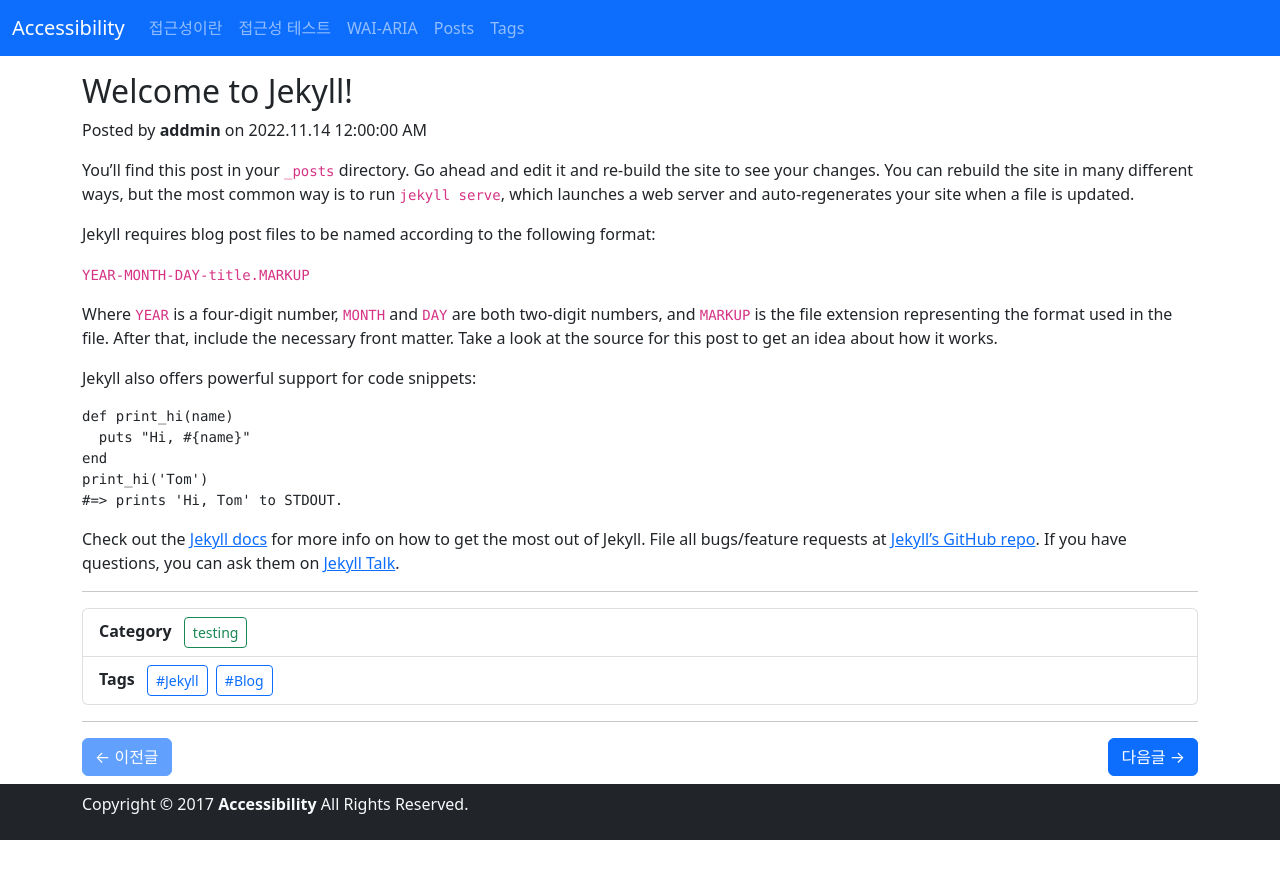
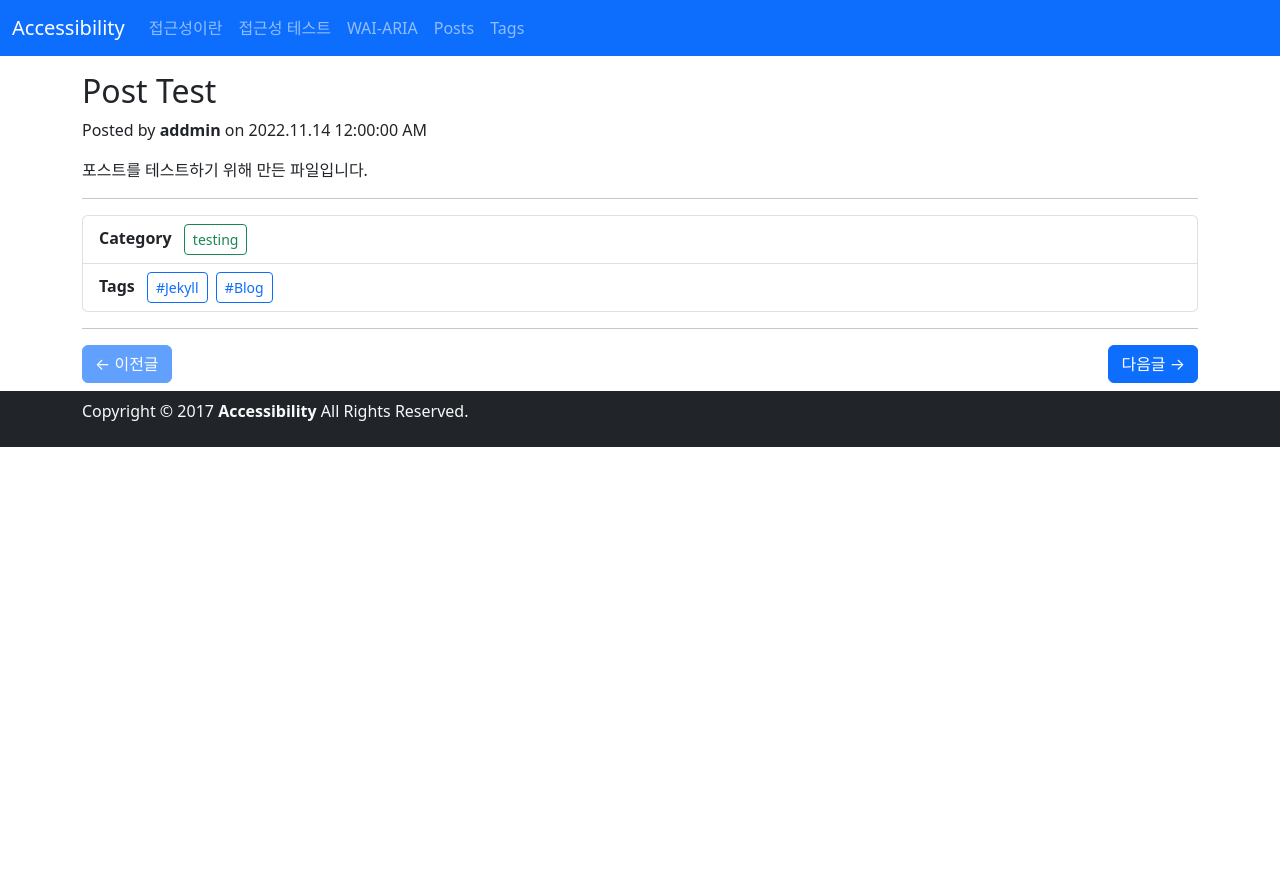
Before and after one commit to dlehdgh/dlehdgh.github.io, a Jekyll site: the page built from _posts/2022-11-14-welcome-to-jekyll.markdown, in a window 1280 px wide. Shown: the top 879 px of the page. Built offline with Jekyll 4.4.1, drawn with Linux system fonts in a browser that asks for light colours; nearby versions of some CDN libraries.

Commit message:
Update 2022-11-14-welcome-to-jekyll.markdown

```diff
--- a/_posts/2022-11-14-welcome-to-jekyll.markdown
+++ b/_posts/2022-11-14-welcome-to-jekyll.markdown
@@ -1,30 +1,9 @@
 ---
 layout: post
-title:  "Welcome to Jekyll!"
+title:  "Post Test"
 date:   2022-11-14 08:30:57 +0000
 categories: [testing]
 tags: [Jekyll, Blog]
 ---
-You’ll find this post in your `_posts` directory. Go ahead and edit it and re-build the site to see your changes. You can rebuild the site in many different ways, but the most common way is to run `jekyll serve`, which launches a web server and auto-regenerates your site when a file is updated.
 
-Jekyll requires blog post files to be named according to the following format:
-
-`YEAR-MONTH-DAY-title.MARKUP`
-
-Where `YEAR` is a four-digit number, `MONTH` and `DAY` are both two-digit numbers, and `MARKUP` is the file extension representing the format used in the file. After that, include the necessary front matter. Take a look at the source for this post to get an idea about how it works.
-
-Jekyll also offers powerful support for code snippets:
-
-{% highlight ruby %}
-def print_hi(name)
-  puts "Hi, #{name}"
-end
-print_hi('Tom')
-#=> prints 'Hi, Tom' to STDOUT.
-{% endhighlight %}
-
-Check out the [Jekyll docs][jekyll-docs] for more info on how to get the most out of Jekyll. File all bugs/feature requests at [Jekyll’s GitHub repo][jekyll-gh]. If you have questions, you can ask them on [Jekyll Talk][jekyll-talk].
-
-[jekyll-docs]: https://jekyllrb.com/docs/home
-[jekyll-gh]:   https://github.com/jekyll/jekyll
-[jekyll-talk]: https://talk.jekyllrb.com/
+포스트를 테스트하기 위해 만든 파일입니다.
```
